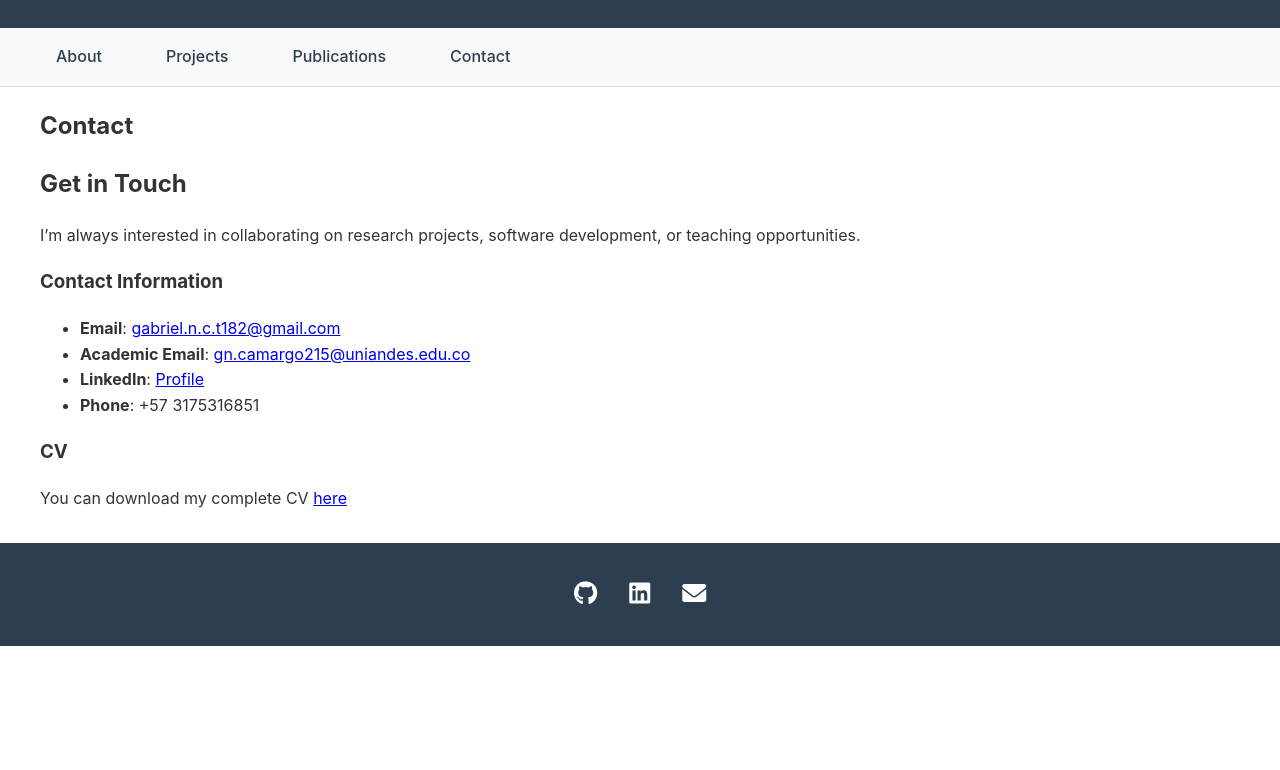
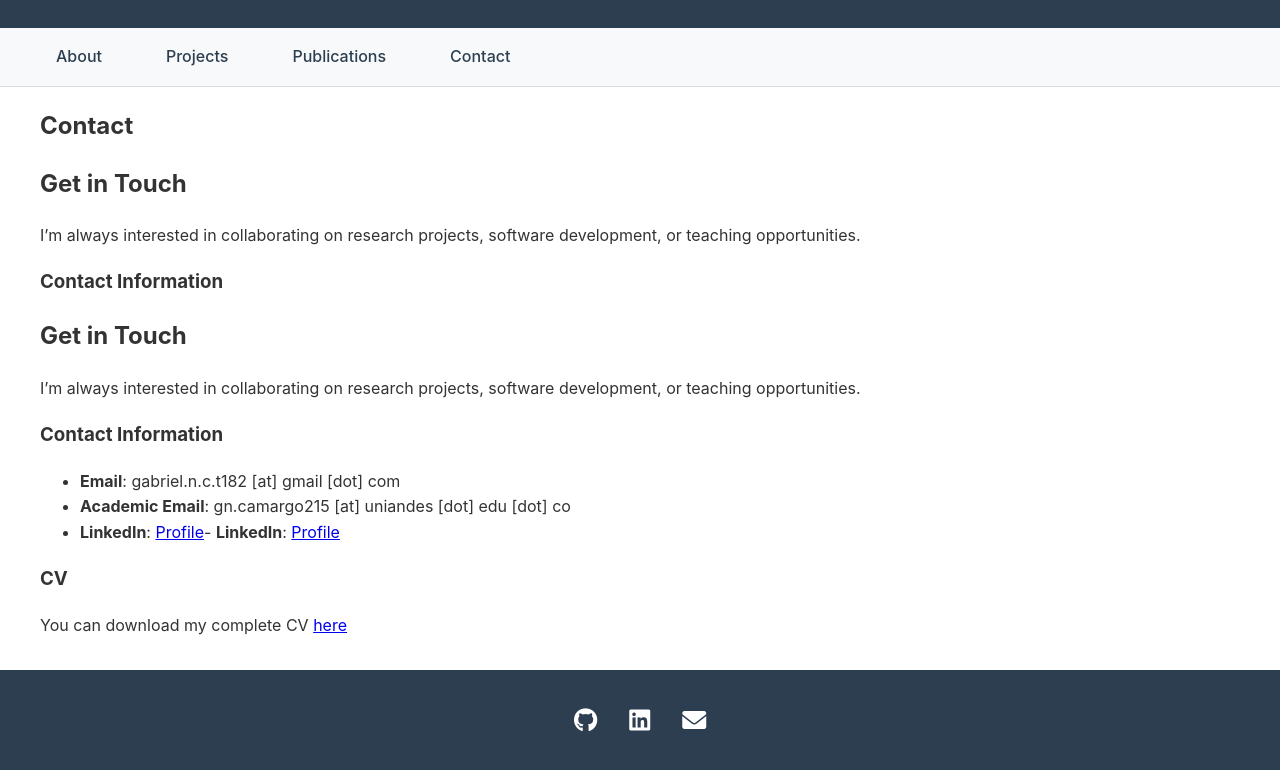
Before and after one commit to gaborio/gaborio.github.io, a Jekyll site: the page built from contact.md, in a window 1280 px wide, cut to the strip 224-997 px from the top of the page. Shown: the top 770 px of the strip. Built offline with Jekyll 4.4.1, drawn with Linux system fonts in a browser that asks for light colours; before the commit the page ends 900 px from its top, so only the background shows below that.

Commit message:
protecting myself against bots

```diff
--- a/contact.md
+++ b/contact.md
@@ -9,10 +9,15 @@ I'm always interested in collaborating on research projects, software developmen
 
 ### Contact Information
 
-- **Email**: [gabriel.n.c.t182@gmail.com](mailto:gabriel.n.c.t182@gmail.com)
-- **Academic Email**: [gn.camargo215@uniandes.edu.co](mailto:gn.camargo215@uniandes.edu.co)
-- **LinkedIn**: [Profile](https://www.linkedin.com/in/gabriel-n-camargo-toledo-02444384/)
-- **Phone**: +57 3175316851
+## Get in Touch
+
+I'm always interested in collaborating on research projects, software development, or teaching opportunities.
+
+### Contact Information
+
+- **Email**: gabriel.n.c.t182 [at] gmail [dot] com
+- **Academic Email**: gn.camargo215 [at] uniandes [dot] edu [dot] co
+- **LinkedIn**: [Profile](https://www.linkedin.com/in/gabriel-n-camargo-toledo-02444384/)- **LinkedIn**: [Profile](https://www.linkedin.com/in/gabriel-n-camargo-toledo-02444384/)
 
 ### CV
 
```
